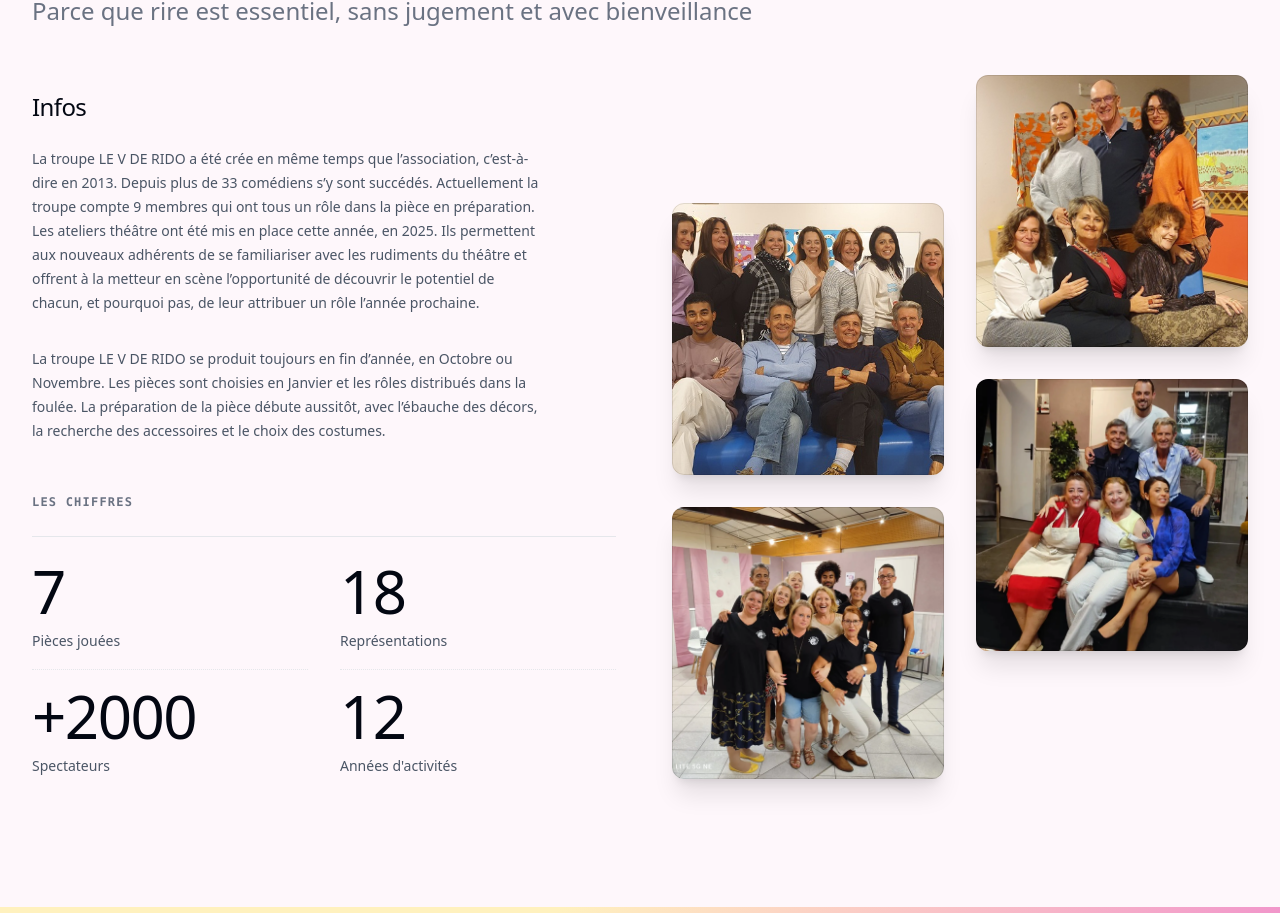
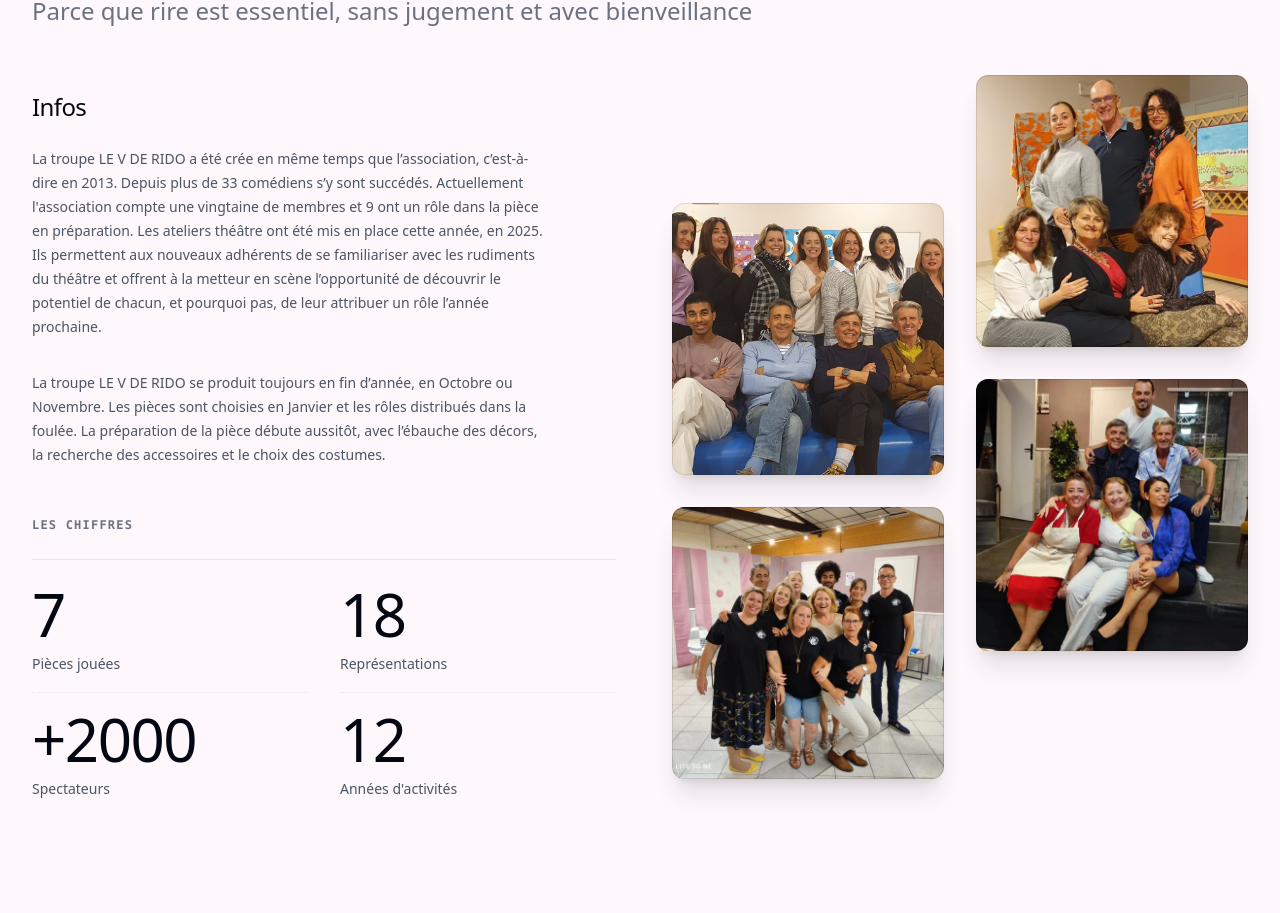
Before and after one commit to Iskandar835/levderido, a Next.js app: page /histoire in a window 1280 px wide. Shown: the part 2231-3144 px from the top of the page. Built offline with nearby package versions, Linux system fonts and the light colour scheme; a web font is replaced by a local one.

Commit message:
chore: correction content info + ajout des alt pour les images

```diff
--- a/src/app/histoire/page.tsx
+++ b/src/app/histoire/page.tsx
@@ -22,7 +22,7 @@ function Testimonial() {
                 <div className="overflow-hidden rounded-3xl shadow-2xl outline outline-1 -outline-offset-1 outline-black/10">
                   <img
                     src="/company/portrait.jpg"
-                    alt=""
+                    alt="Portrait de Nathalie Vandermoeten"
                     className="aspect-3/4 w-full object-cover"
                   />
                 </div>
@@ -145,12 +145,13 @@ function TheCompany() {
           <p className="mt-6 text-sm/6 text-gray-600">
             La troupe LE V DE RIDO a été crée en même temps que l’association,
             c’est-à-dire en 2013. Depuis plus de 33 comédiens s’y sont succédés.
-            Actuellement la troupe compte 9 membres qui ont tous un rôle dans la
-            pièce en préparation. Les ateliers théâtre ont été mis en place
-            cette année, en 2025. Ils permettent aux nouveaux adhérents de se
-            familiariser avec les rudiments du théâtre et offrent à la metteur
-            en scène l’opportunité de découvrir le potentiel de chacun, et
-            pourquoi pas, de leur attribuer un rôle l’année prochaine.
+            Actuellement l&apos;association compte une vingtaine de membres et 9
+            ont un rôle dans la pièce en préparation. Les ateliers théâtre ont
+            été mis en place cette année, en 2025. Ils permettent aux nouveaux
+            adhérents de se familiariser avec les rudiments du théâtre et
+            offrent à la metteur en scène l’opportunité de découvrir le
+            potentiel de chacun, et pourquoi pas, de leur attribuer un rôle
+            l’année prochaine.
           </p>
           <p className="mt-8 text-sm/6 text-gray-600">
             La troupe LE V DE RIDO se produit toujours en fin d’année, en
@@ -164,28 +165,28 @@ function TheCompany() {
           <div className="-mx-8 mx-2 grid grid-cols-2 gap-4 md:mx-0 md:grid-cols-4 lg:mx-0 lg:grid-cols-2 lg:gap-4 xl:gap-8">
             <div className="aspect-square overflow-hidden rounded-xl shadow-xl outline-1 -outline-offset-1 outline-black/10">
               <img
-                alt=""
+                alt="Photo de la troupe 1"
                 src="/company/troupe-1.jpg"
                 className="block size-full object-cover"
               />
             </div>
             <div className="-mt-8 aspect-square overflow-hidden rounded-xl shadow-xl outline-1 -outline-offset-1 outline-black/10 lg:-mt-32">
               <img
-                alt=""
+                alt="Photo de la troupe 2"
                 src="/company/troupe-2.jpg"
                 className="block size-full object-cover"
               />
             </div>
             <div className="aspect-square overflow-hidden rounded-xl shadow-xl outline-1 -outline-offset-1 outline-black/10">
               <img
-                alt=""
+                alt="Photo de la troupe 3"
                 src="/company/troupe-3.png"
                 className="block size-full object-cover"
               />
             </div>
             <div className="-mt-8 aspect-square overflow-hidden rounded-xl shadow-xl outline-1 -outline-offset-1 outline-black/10 lg:-mt-32">
               <img
-                alt=""
+                alt="Photo de la troupe 4"
                 src="/company/troupe-4.png"
                 className="block size-full object-cover"
               />
```
